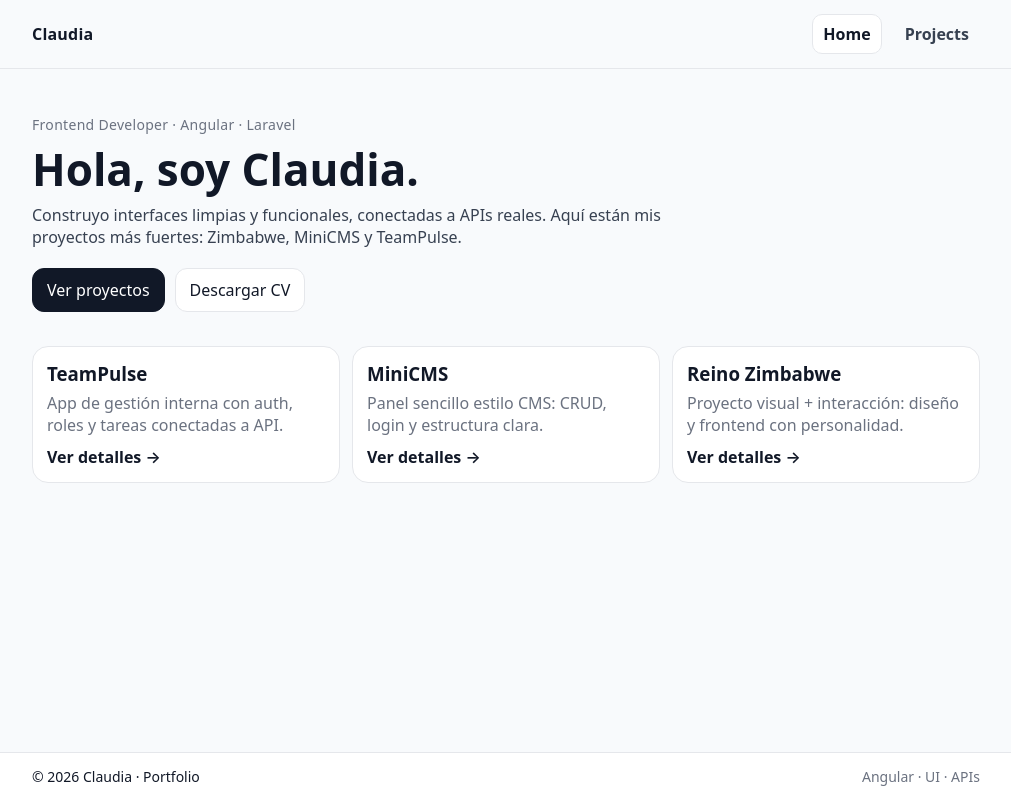
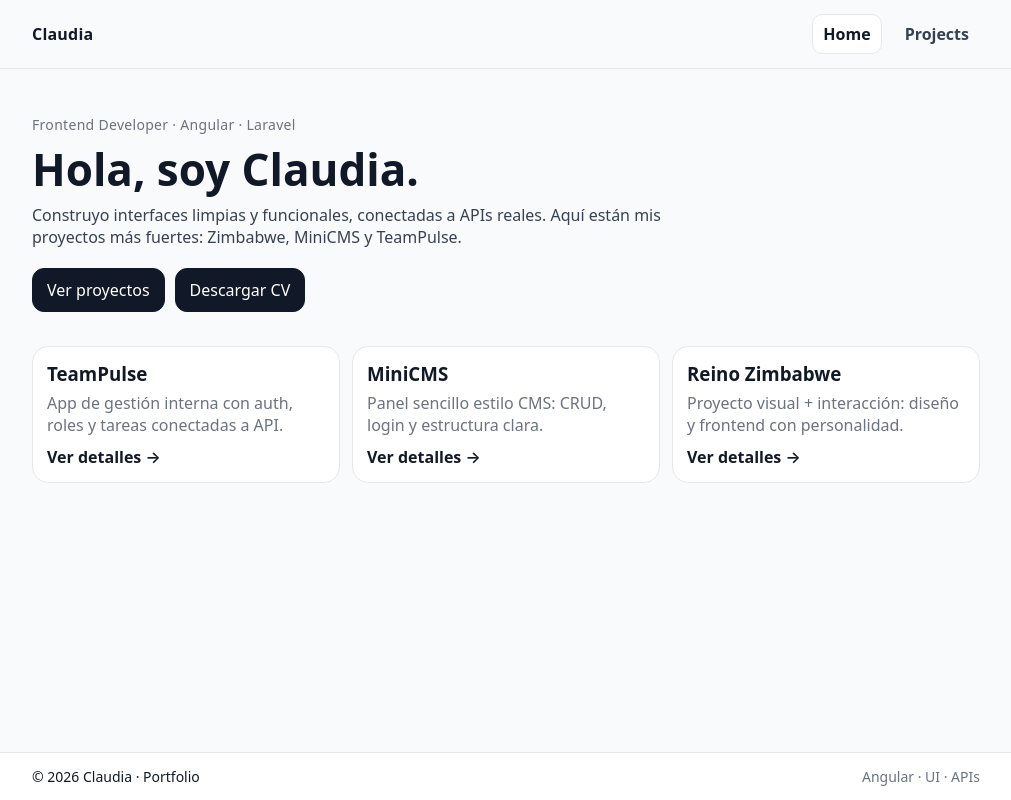
Before and after one commit to claudia-ma/claudia-portfolio, an Angular app: page / in a window 1280 px wide. Shown: the whole page, without its empty margins (134-1145 px from the left). Built offline with nearby package versions, Linux system fonts and the light colour scheme.

Commit message:
Update portfolio + CV

```diff
--- a/src/app/pages/home/home.component.html
+++ b/src/app/pages/home/home.component.html
@@ -9,7 +9,14 @@
 
     <div class="actions">
       <a class="btn" routerLink="/projects">Ver proyectos</a>
-      <a class="btn ghost" href="#" (click)="$event.preventDefault()">Descargar CV</a>
+      <a
+  class="btn"
+  href="/cv/Claudia_Aguilar_CV.pdf"
+  target="_blank"
+  rel="noopener"
+>
+  Descargar CV
+</a>
     </div>
   </header>
 
```
Also changed, not shown: 1 other file (tests, documents, lock files or other folders).
